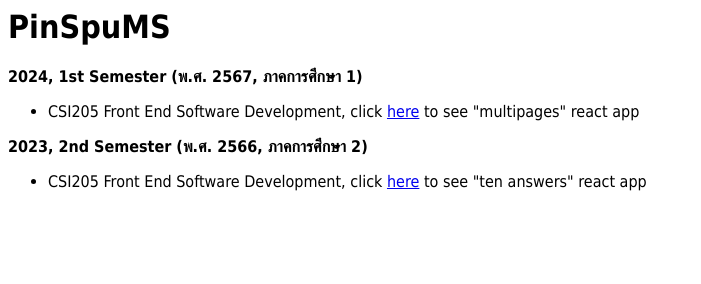
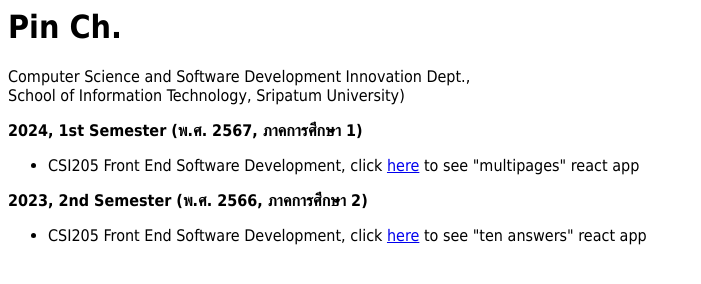
Before and after one commit to PinSpuMS/PinSpuMS.github.io, a plain HTML site: page index.html in a window 1280 px wide. Shown: the whole page, without its empty margins (0-701 px from the left). Drawn offline with Linux system fonts and the light colour scheme.

Commit message:
Update index.html

```diff
--- a/index.html
+++ b/index.html
@@ -6,7 +6,8 @@
     </style>
   </head>
   <body>
-    <h1>PinSpuMS</h1>
+    <h1>Pin Ch.</h1>
+    <p>Computer Science and Software Development Innovation Dept., <br>School of Information Technology, Sripatum University)</p>
     <b>2024, 1st Semester (พ.ศ. 2567, ภาคการศึกษา 1)</b>
     <ul>
       <li>CSI205 Front End Software Development, click <a href='https://pinspums.github.io/2567-01-csi205-multipages_'>here</a> to see "multipages" react app</li>
```
